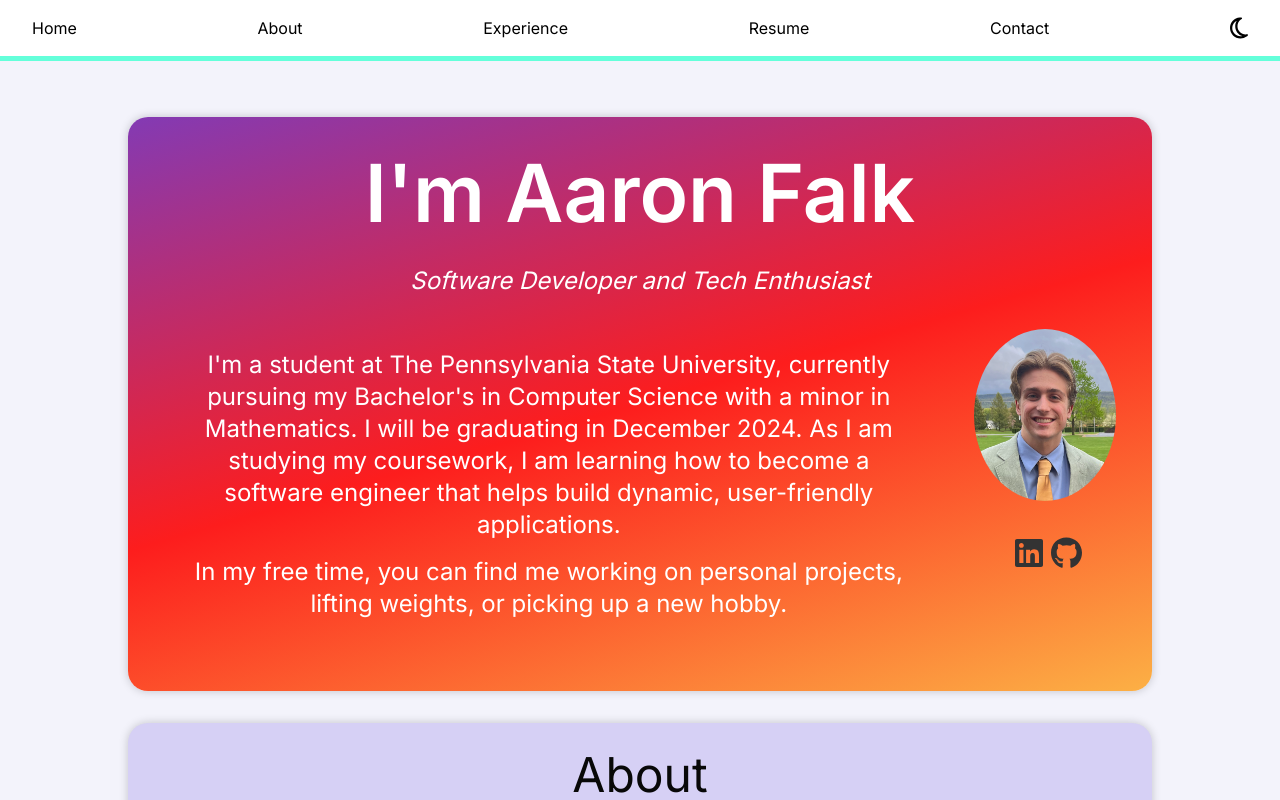
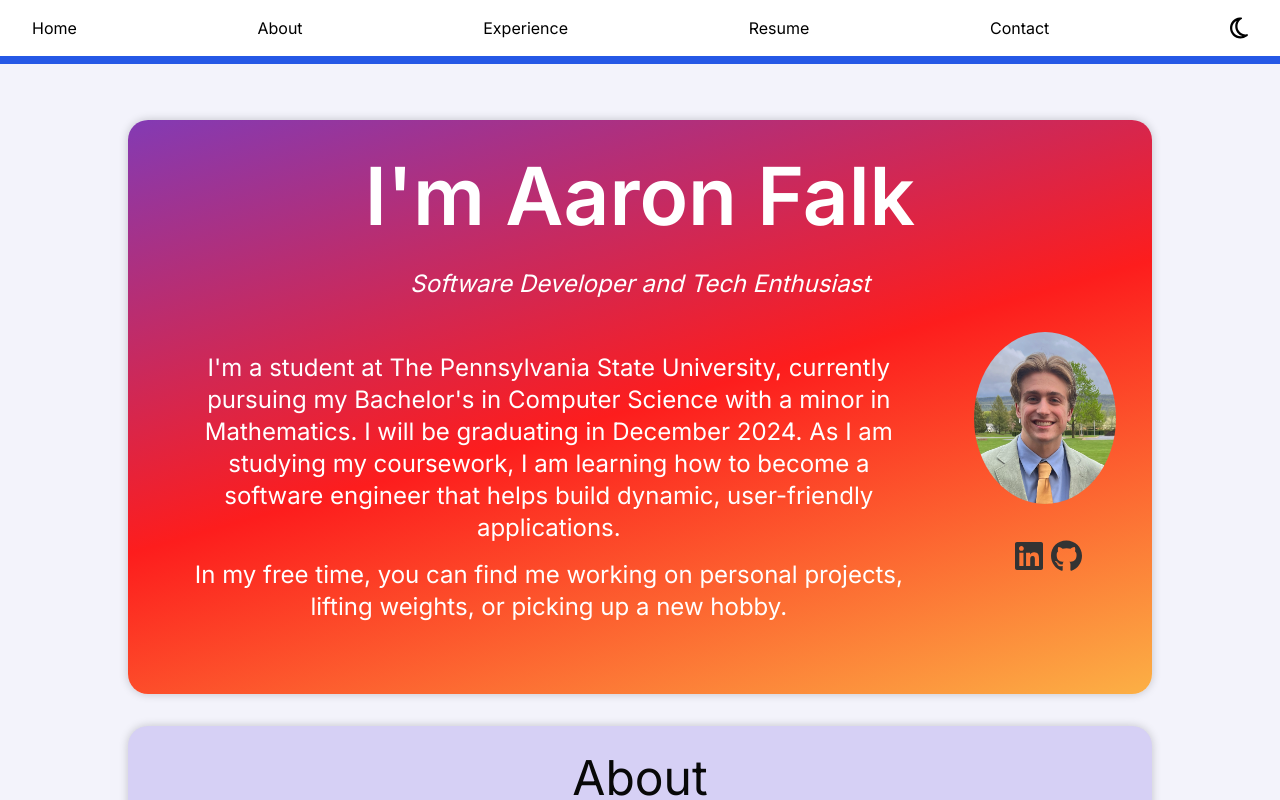
Before and after one commit to aaronfalk25/personal-website, a Next.js app: page / in a window 1280 px wide. Shown: the top 800 px of the page. Built offline with nearby package versions, Linux system fonts and the light colour scheme.

Commit message:
scrollbar and scroll decorator

```diff
--- a/src/app/components/Navbar/index.tsx
+++ b/src/app/components/Navbar/index.tsx
@@ -46,8 +46,8 @@ export const Navbar = () => {
             <motion.div
                 style={{
                     scaleX: scrollYProgress,
-                    backgroundColor: '#64ffda',
-                    height: '5px',
+                    backgroundColor: '#2558e6',
+                    height: '8px',
                     transformOrigin: 'left'
                 }}
             />
--- a/src/app/components/Navbar/navbar.css
+++ b/src/app/components/Navbar/navbar.css
@@ -5,6 +5,7 @@
     left: 0;
     width: 100%;
     z-index: 10;
+    overflow-x: hidden;
 }
 
 .navbar {
--- a/src/app/globals.css
+++ b/src/app/globals.css
@@ -6,16 +6,9 @@
   text-align: center;
   font-size: 16px;
   font-family: 'Roboto', sans-serif;
-  scrollbar-width: none;
+  scrollbar-width: thin;
 }
 
-:root::-webkit-scrollbar {
-  display: none;
-}
-
-:root {
-  -ms-overflow-style: none;
-}
 
 .title {
   font-size: 5rem;
```
